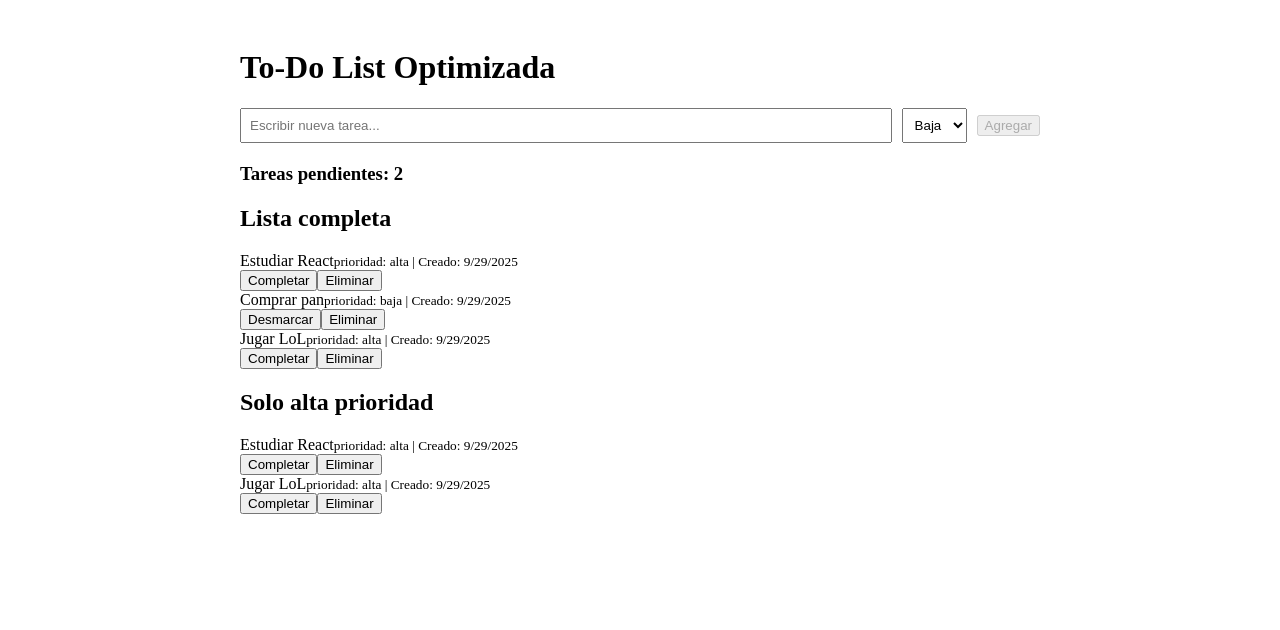
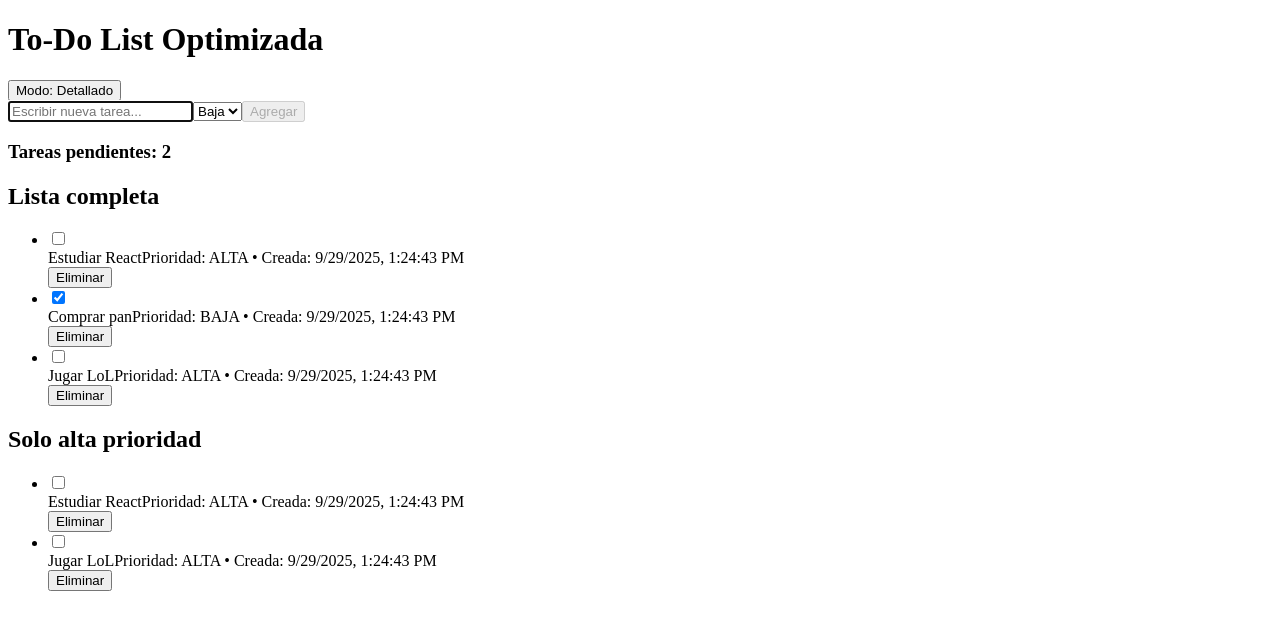
Before and after one commit to FelipePaladino407/ToDoOptimizada, a React (Create React App) app: page / in a window 1280 px wide. Shown: the top 630 px of the page. Built offline with nearby package versions, Linux system fonts and the light colour scheme.

Commit message:
Programa con Usecallbacks, DisplayMode y mas cosas de la consigna

```diff
--- a/src/App.jsx
+++ b/src/App.jsx
@@ -1,8 +1,10 @@
-import React, { useState, useMemo } from "react";
+import React, { useState, useMemo, useCallback } from "react";
 import TaskForm from "./components/TaskForm.jsx";
 import TaskList from "./components/TaskList.jsx";
+import { DisplayModeProvider, useDisplayMode } from "./context/DisplayModeContext.jsx";
 
-function App() {
+function AppContent() {
+    const { mode, toggleMode } = useDisplayMode();
     const [tasks, setTasks] = useState([
         { id: 1, text: "Estudiar React", completed: false, priority: "alta", createdAt: new Date().toISOString() },
         { id: 2, text: "Comprar pan", completed: true, priority: "baja", createdAt: new Date().toISOString() },
@@ -23,21 +25,26 @@ function App() {
         setTasks([...tasks, newTask]);
     };
 
-    const toggleTask = (id) => {
-        setTasks(
-            tasks.map(task =>
+    const toggleTask = useCallback((id) => {
+        setTasks(prevTasks =>
+            prevTasks.map(task =>
                 task.id === id ? { ...task, completed: !task.completed } : task
             )
         );
-    };
+    }, []);
 
-    const deleteTask = (id) => {
-        setTasks(tasks.filter(task => task.id !== id));
-    };
+    const deleteTask = useCallback((id) => {
+        setTasks(prevTasks => prevTasks.filter(task => task.id !== id));
+    }, []);
 
     return (
-        <div style={{ padding: "20px", maxWidth: "800px", margin: "0 auto" }}>
-            <h1>To-Do List Optimizada</h1>
+        <div>
+            <div>
+                <h1>To-Do List Optimizada</h1>
+                <button onClick={toggleMode}>
+                    Modo: {mode === 'compact' ? 'Compacto' : 'Detallado'}
+                </button>
+            </div>
 
             <TaskForm onAddTask={addTask} />
 
@@ -60,4 +67,12 @@ function App() {
     );
 }
 
+function App() {
+    return (
+        <DisplayModeProvider>
+            <AppContent />
+        </DisplayModeProvider>
+    );
+}
+
 export default App;
--- a/src/components/TaskForm.jsx
+++ b/src/components/TaskForm.jsx
@@ -1,8 +1,13 @@
-import React, { useState } from "react";
+import React, { useEffect, useRef, useState } from "react";
 
 const TaskForm = ({ onAddTask }) => {
     const [task, setTask] = useState('');
     const [priority, setPriority] = useState('baja');
+    const inputRef = useRef(null);
+
+    useEffect(() => {
+        inputRef.current?.focus();
+    }, []);
 
     const handleSubmit = (e) => {
         e.preventDefault();
@@ -16,23 +21,23 @@ const TaskForm = ({ onAddTask }) => {
             });
             setTask('');
             setPriority('baja');
+            setTimeout(() => inputRef.current?.focus(), 0);
         }
     };
 
     return (
-        <form onSubmit={handleSubmit} style={{ marginBottom: '20px' }}>
-            <div style={{ display: 'flex', gap: '10px', alignItems: 'center' }}>
+        <form onSubmit={handleSubmit}>
+            <div>
                 <input
+                    ref={inputRef}
                     type="text"
                     value={task}
                     onChange={(e) => setTask(e.target.value)}
                     placeholder="Escribir nueva tarea..."
-                    style={{ padding: '8px', flex: 1 }}
                 />
                 <select
                     value={priority}
                     onChange={(e) => setPriority(e.target.value)}
-                    style={{ padding: '8px' }}
                 >
                     <option value="baja">Baja</option>
                     <option value="alta">Alta</option>
@@ -40,7 +45,6 @@ const TaskForm = ({ onAddTask }) => {
                 <button
                     type="submit"
                     disabled={!task.trim()}
-
                 >
                     Agregar
                 </button>
--- a/src/components/TaskList.jsx
+++ b/src/components/TaskList.jsx
@@ -1,4 +1,5 @@
 import React from "react";
+import TaskItem from "./TaskItem";
 
 const TaskList = ({ tasks, toggleTask, deleteTask }) => {
     if (!tasks || tasks.length === 0) {
@@ -9,33 +10,21 @@ const TaskList = ({ tasks, toggleTask, deleteTask }) => {
         );
     }
 
-
     return (
-        <div>
+        <ul>
             {tasks.map(task => (
-                <div key={task.id}>
-                    <div>
-                        <span className={task.completed ? 'completed' : ''}>
-                            {task.text}
-                        </span>
-                        <small>
-                            prioridad: {task.priority} |
-                            Creado: {new Date(task.createdAt).toLocaleDateString()}
-                        </small>
-                    </div>
-
-                    <div>
-                        <button onClick={() => toggleTask(task.id)}>
-                            {task.completed ? 'Desmarcar' : 'Completar'}
-                        </button>
-
-                        <button onClick={() => deleteTask(task.id)}>
-                            Eliminar
-                        </button>
-                    </div>
-                </div>
+                <TaskItem
+                    key={task.id}
+                    id={task.id}
+                    title={task.text}
+                    completed={task.completed}
+                    priority={task.priority}
+                    createdAt={Date.parse(task.createdAt)}
+                    onComplete={toggleTask}
+                    onDelete={deleteTask}
+                />
             ))}
-        </div>
+        </ul>
     );
 };
 
--- a/src/context/DisplayModeContext.jsx
+++ b/src/context/DisplayModeContext.jsx
@@ -9,7 +9,6 @@ export function DisplayModeProvider({ children }) {
     const toggleMode = useCallback(() => setMode((m) => (m === "detailed" ? "compact" : "detailed")), []);
 
 
-// Memorizar el value para evitar renders innecesarios de consumidores
     const value = useMemo(() => ({ mode, toggleMode }), [mode, toggleMode]);
     return <DisplayModeContext.Provider value={value}>{children}</DisplayModeContext.Provider>;
 }
```
